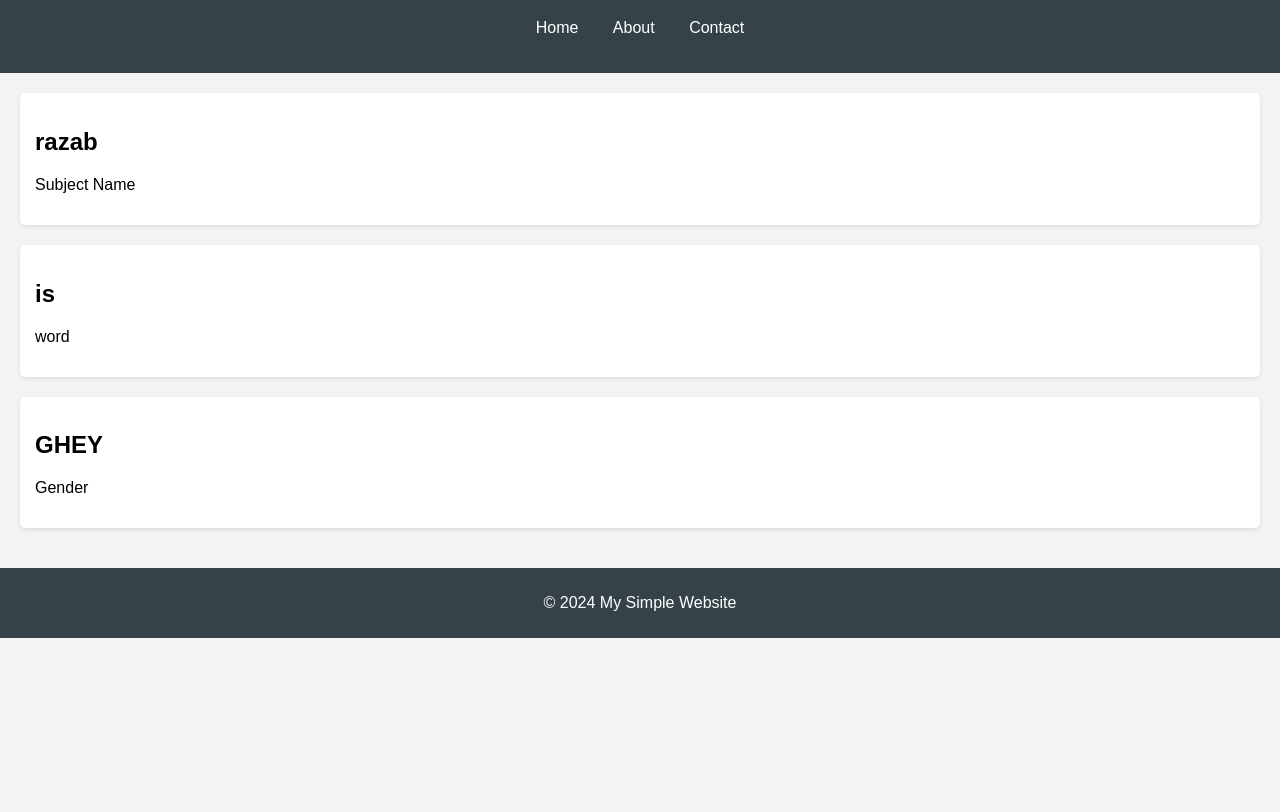
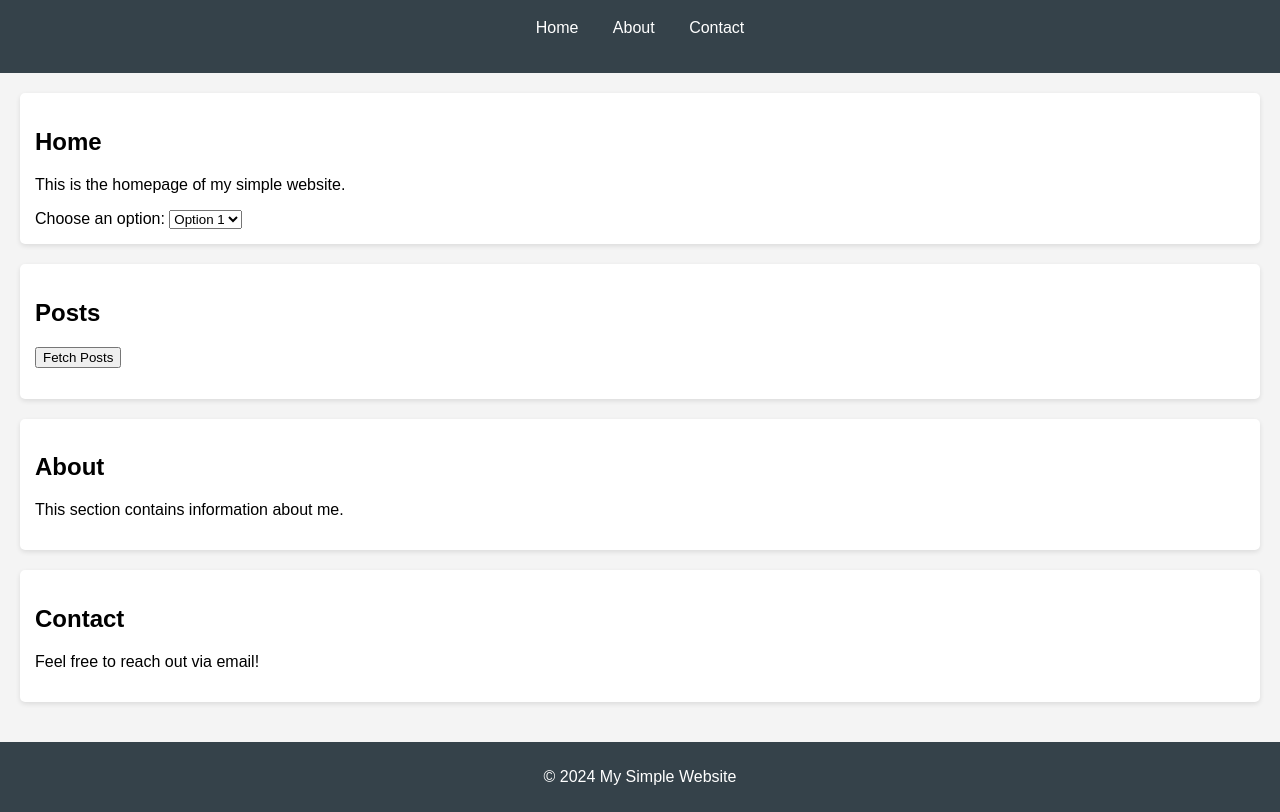
Before and after one commit to Santosh634/Mywebsite, a plain HTML site: page index.html in a window 1280 px wide. Shown: the part 81-893 px from the top of the page. Before the commit the page ends 800 px from the top, so only its background shows below. Drawn offline with Linux system fonts and the light colour scheme.

Commit message:
Integrated API to fetch posts

```diff
--- a/index.html
+++ b/index.html
@@ -11,24 +11,37 @@
         <h1>Welcome to My Website</h1>
         <nav>
             <ul>
-                <li><a href="#RAZAB">Home</a></li>
-                <li><a href="#IS">About</a></li>
-                <li><a href="#GHEY">Contact</a></li>
+                <li><a href="#home">Home</a></li>
+                <li><a href="#about">About</a></li>
+                <li><a href="#contact">Contact</a></li>
             </ul>
         </nav>
     </header>
     <main>
-        <section id="#RAZAB">
-            <h2>razab</h2>
-            <p>Subject Name</p>
+        <section id="home">
+            <h2>Home</h2>
+            <p>This is the homepage of my simple website.</p>
+            <label for="dropdown">Choose an option:</label>
+            <select id="dropdown">
+                <option value="option1">Option 1</option>
+                <option value="option2">Option 2</option>
+                <option value="option3">Option 3</option>
+            </select>
         </section>
-        <section id="IS">
-            <h2>is</h2>
-            <p>word</p>
+
+        <section id="posts">
+            <h2>Posts</h2>
+            <button id="fetch-posts">Fetch Posts</button>
+            <ul id="post-list"></ul>
         </section>
-        <section id="GHEY">
-            <h2>GHEY</h2>
-            <p>Gender</p>
+
+        <section id="about">
+            <h2>About</h2>
+            <p>This section contains information about me.</p>
+        </section>
+        <section id="contact">
+            <h2>Contact</h2>
+            <p>Feel free to reach out via email!</p>
         </section>
     </main>
     <footer>
--- a/script.js
+++ b/script.js
@@ -1,3 +1,25 @@
 document.addEventListener('DOMContentLoaded', () => {
     console.log('Welcome to my simple website!');
+
+    const fetchButton = document.getElementById('fetch-posts');
+    const postList = document.getElementById('post-list');
+
+    fetchButton.addEventListener('click', async () => {
+        try {
+            const response = await fetch('https://jsonplaceholder.typicode.com/posts');
+            const data = await response.json();
+
+            // Clear existing posts
+            postList.innerHTML = '';
+
+            // Display the fetched posts
+            data.forEach(post => {
+                const listItem = document.createElement('li');
+                listItem.textContent = post.title; // Display the post title
+                postList.appendChild(listItem);
+            });
+        } catch (error) {
+            console.error('Error fetching posts:', error);
+        }
+    });
 });
```
